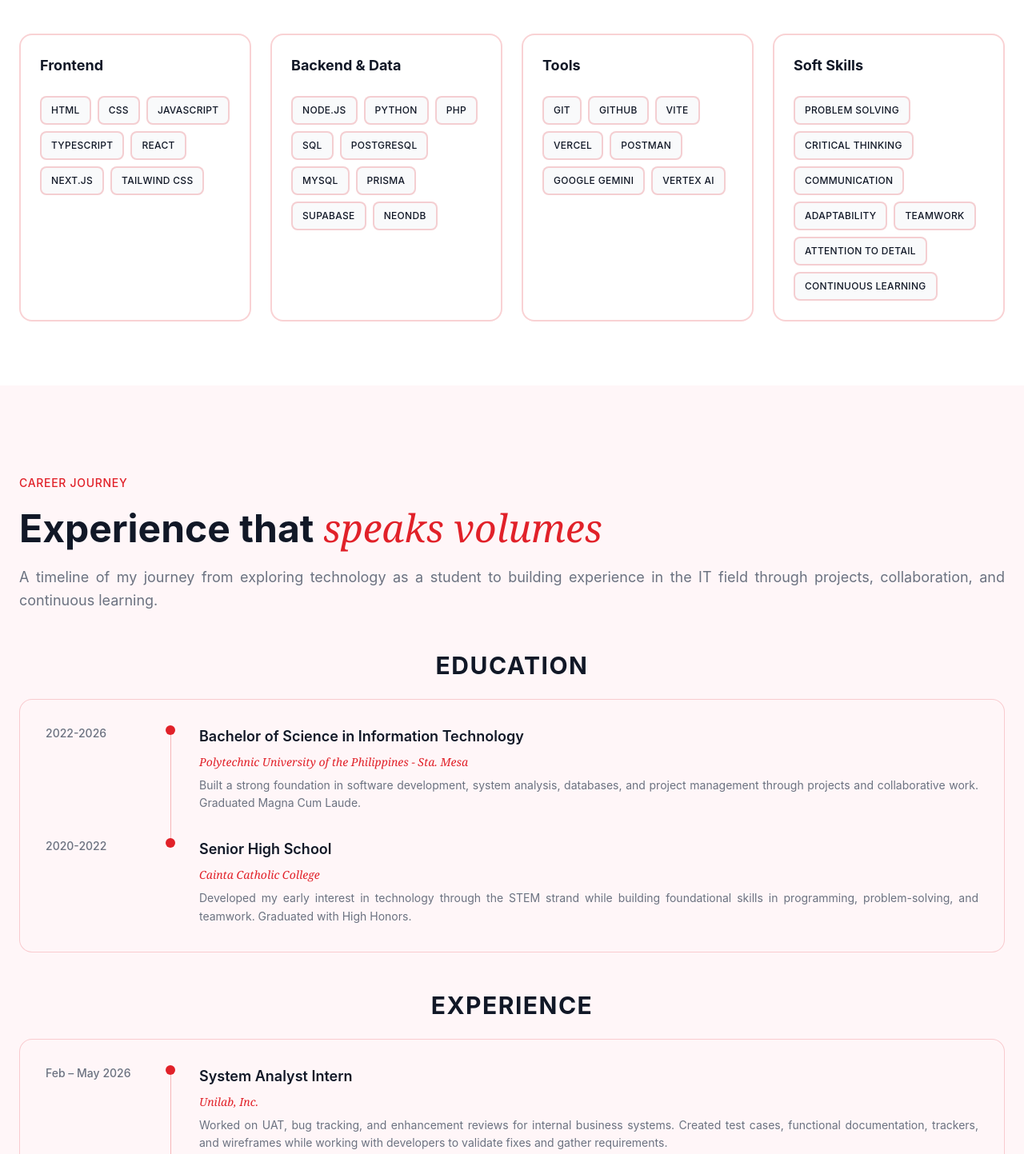
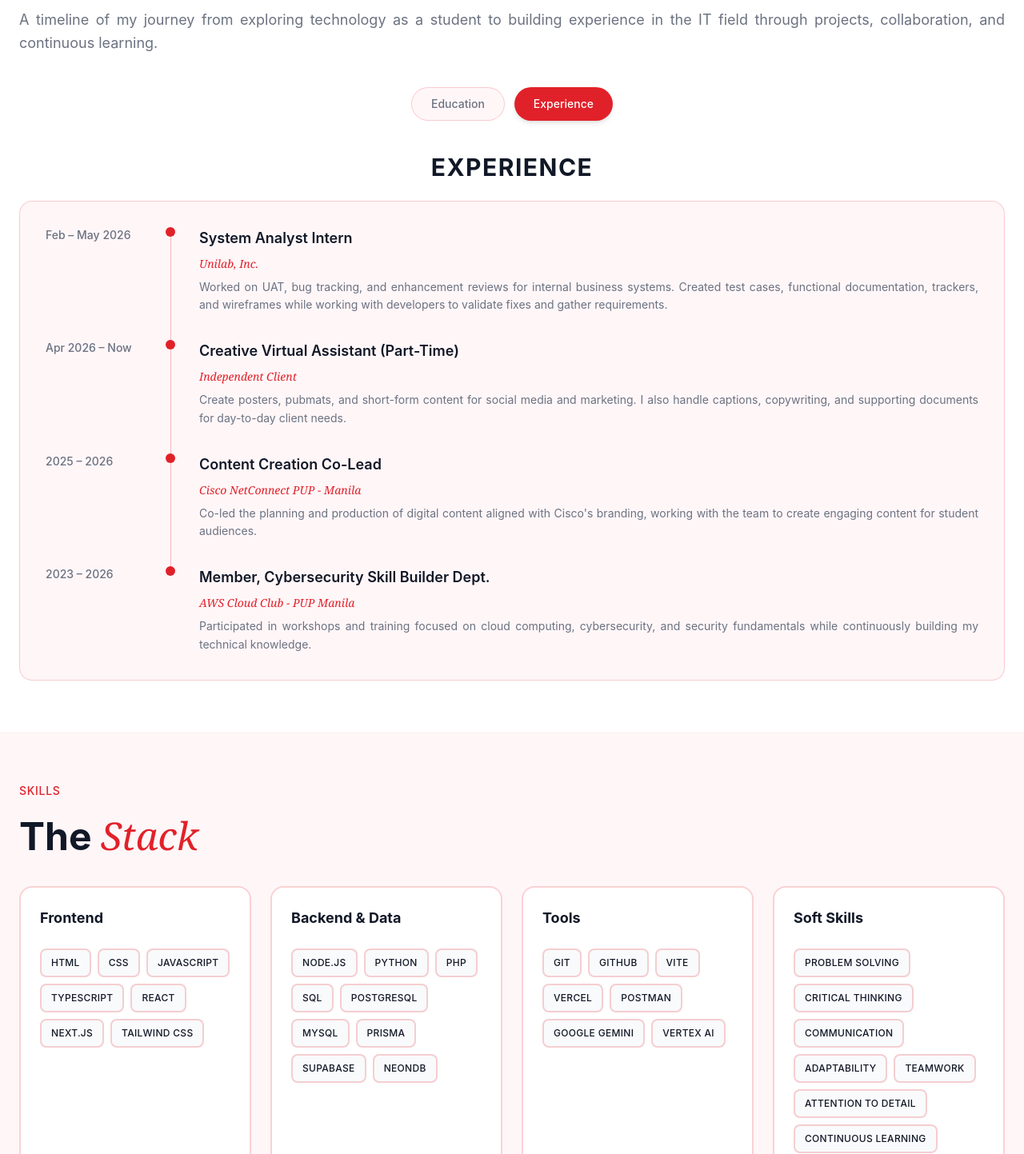
Before and after one commit to jameymey/Jamaica-Pingol, a React (Vite) app: page /about in a window 1280 px wide. Shown: the part 967-2410 px from the top of the page at 80% size. Built offline with nearby package versions, Linux system fonts and the light colour scheme.

Commit message:
Updated UI for Career Journey and NavBar Effects

```diff
--- a/package.json
+++ b/package.json
@@ -11,6 +11,7 @@
   },
   "dependencies": {
     "@tailwindcss/vite": "^4.3.3",
+    "framer-motion": "^13.1.1",
     "lucide-react": "^1.31.0",
     "react": "^19.2.8",
     "react-dom": "^19.2.8",
--- a/src/layout/Navbar.jsx
+++ b/src/layout/Navbar.jsx
@@ -2,6 +2,7 @@ import { Button } from "@/components/Button";
 import { Menu, X } from "lucide-react";
 import { useState, useEffect } from "react";
 import { Link, NavLink } from "react-router-dom";
+import { motion } from "framer-motion";
 
 const navLinks = [
   { href: "/", label: "Home" },
@@ -51,19 +52,27 @@ export const Navbar = () => {
 
         {/* Desktop Navigation */}
         <div className="hidden md:flex items-center gap-2">
-          <div className="bg-black/60 backdrop-blur-md backdrop-saturate-150 border border-white/10 rounded-full p-1.5 px-2 flex items-center justify-center">
+          <div className="flex items-center justify-center rounded-full border border-white/10 bg-black/60 p-1.5 px-2 backdrop-blur-md backdrop-saturate-150">
 
           {navLinks.map((link) => (
             <NavLink
               to={link.href}
               key={link.href}
-                className="relative inline-block px-4 py-2 text-sm rounded-full"
+              className="relative inline-block rounded-full px-4 py-2 text-sm"
             >
               {({ isActive }) => (
                 <>
-                    {/* Active Pill */}
+                  {/* Animated Active Pill */}
                   {isActive && (
-                      <span className="absolute inset-0 rounded-full bg-primary shadow-sm" />
+                    <motion.span
+                      layoutId="active-nav-pill"
+                      className="absolute inset-0 rounded-full bg-primary shadow-sm"
+                      transition={{
+                        type: "spring",
+                        stiffness: 400,
+                        damping: 30,
+                      }}
+                    />
                   )}
 
             {/* Link Text */}
--- a/src/pages/About/About.jsx
+++ b/src/pages/About/About.jsx
@@ -6,8 +6,9 @@ export const About = () => {
   return (
     <>
       <AboutHero />
+      <CareerJourney />
       <Skill />
-      <CareerJourney />
+
     </>
   );
 };
--- a/src/pages/About/CareerJourney.jsx
+++ b/src/pages/About/CareerJourney.jsx
@@ -1,4 +1,11 @@
+
+"use client";
+
+import { useState } from "react";
+
 export const CareerJourney = () => {
+  const [activeTab, setActiveTab] = useState("experience");
+
   const education = [
     {
       date: "2022-2026",
@@ -48,10 +55,9 @@ export const CareerJourney = () => {
   ];
 
   return (
-    <section className="relative overflow-hidden bg-background py-28">
+    <section className="relative overflow-hidden bg-white py-16">
       <div className="container relative z-10 mx-auto px-6">
-        <div className="mb-8 animate-fade-in">
-
+        <div className="animate-fade-in">
           {/* SECTION LABEL */}
           <span className="mb-4 block text-sm font-medium uppercase tracking-wider text-primary">
             Career Journey
@@ -66,18 +72,45 @@ export const CareerJourney = () => {
           </h2>
 
           {/* INTRO */}
-          <p className="mt-4 text-lg leading-relaxed text-justify text-muted-foreground">
+          <p className="mt-4 text-justify text-lg leading-relaxed text-muted-foreground">
             A timeline of my journey from exploring technology as a student to
             building experience in the IT field through projects, collaboration,
             and continuous learning.
           </p>
 
-          {/* EDUCATION */}
-          <h3 className="mb-6 mt-12 text-3xl text-center font-bold uppercase tracking-wider">
+          {/* TAB BUTTONS */}
+          <div className="mt-10 flex justify-center gap-3">
+            <button
+              onClick={() => setActiveTab("education")}
+              className={`rounded-full px-6 py-2.5 text-sm font-medium transition-all duration-300 ${
+                activeTab === "education"
+                  ? "bg-primary text-primary-foreground shadow-md"
+                  : "border border-primary/20 bg-background text-muted-foreground hover:border-primary/50 hover:text-primary"
+              }`}
+            >
+              Education
+            </button>
+
+            <button
+              onClick={() => setActiveTab("experience")}
+              className={`rounded-full px-6 py-2.5 text-sm font-medium transition-all duration-300 ${
+                activeTab === "experience"
+                  ? "bg-primary text-primary-foreground shadow-md"
+                  : "border border-primary/20 bg-background text-muted-foreground hover:border-primary/50 hover:text-primary"
+              }`}
+            >
+              Experience
+            </button>
+          </div>
+
+          {/* EDUCATION TAB */}
+          {activeTab === "education" && (
+            <div className="animate-fade-in mt-10">
+              <h3 className="mb-6 text-center text-3xl font-bold uppercase tracking-wider">
                 Education
               </h3>
 
-          <div className="animate-fade-in space-y-8 rounded-2xl border border-primary/20 bg-background p-4 delay-200 sm:p-8">
+              <div className="space-y-8 rounded-2xl border border-primary/20 bg-background p-4 sm:p-8">
                 {education.map((item, index) => (
                   <div
                     key={item.title}
@@ -107,20 +140,24 @@ export const CareerJourney = () => {
                         {item.organization}
                       </p>
 
-                  <p className="text-sm leading-relaxed text-justify text-muted-foreground">
+                      <p className="text-justify text-sm leading-relaxed text-muted-foreground">
                         {item.description}
                       </p>
                     </div>
                   </div>
                 ))}
               </div>
+            </div>
+          )}
 
-          {/* EXPERIENCE */}
-          <h3 className="mb-6 mt-12 text-3xl text-center font-bold uppercase tracking-wider">
+          {/* EXPERIENCE TAB */}
+          {activeTab === "experience" && (
+            <div className="animate-fade-in mt-10">
+              <h3 className="mb-6 text-center text-3xl font-bold uppercase tracking-wider">
                 Experience
               </h3>
 
-          <div className="animate-fade-in space-y-8 rounded-2xl border border-primary/20 bg-background p-4 delay-200 sm:p-8">
+              <div className="space-y-8 rounded-2xl border border-primary/20 bg-background p-4 sm:p-8">
                 {experience.map((item, index) => (
                   <div
                     key={item.title}
@@ -150,14 +187,15 @@ export const CareerJourney = () => {
                         {item.organization}
                       </p>
 
-                  <p className="text-sm leading-relaxed text-justify text-muted-foreground">
+                      <p className="text-justify text-sm leading-relaxed text-muted-foreground">
                         {item.description}
                       </p>
                     </div>
                   </div>
                 ))}
               </div>
-
+            </div>
+          )}
         </div>
       </div>
     </section>
--- a/src/pages/About/Skill.jsx
+++ b/src/pages/About/Skill.jsx
@@ -53,7 +53,7 @@ const Skill = () => {
   ];
 
   return (
-    <section className="relative overflow-hidden bg-white py-16 md:py-20">
+    <section className="relative overflow-hidden bg-background py-16">
       <div className="container mx-auto px-6 relative z-10">
 
         {/* Section Heading */}
```
Also changed, not shown: 1 other file (tests, documents, lock files or other folders). Lines whose indentation alone changed are shown as unchanged.
